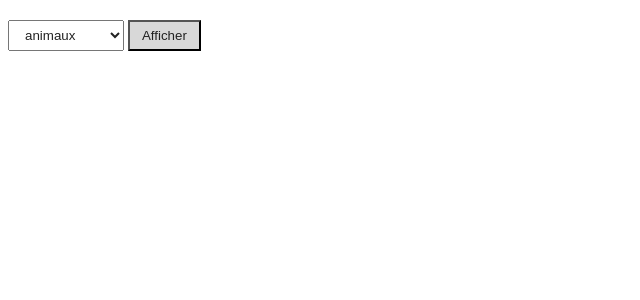
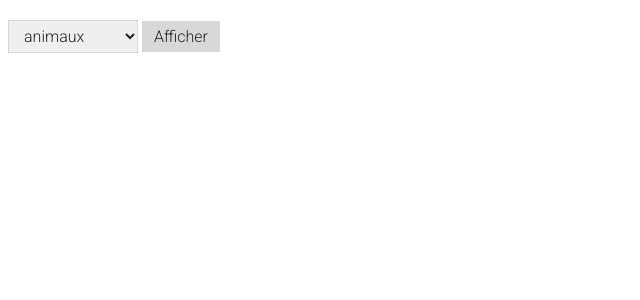
Before and after one commit to Angelisium/AFPA-TP06-PHP, a PHP site: page /photos.php in a window 1280 px wide. Shown: the top 300 px of the page, without its empty margins (0-640 px from the left). Run offline with PHP 8.4, Linux system fonts and the light colour scheme; data comes from the database, SQL or seed files in the repository.

Commit message:
Update style.css

```diff
--- a/style.css
+++ b/style.css
@@ -2,20 +2,29 @@
 
 body {
 	font-family: 'Roboto', sans-serif;
+	font-size: min(16px, 3vw);
 }
 
 .btn {
 	background-color: #d8d8d8;
 	color: #222222;
 	display: inline-block;
+	font-family: 'Roboto', sans-serif;
+	font-size: min(16px, 3vw);
 	margin: 12px auto;
 	padding: 6px 12px;
 	text-decoration: none;
+} button.btn {
+	border: 0;
 }
 
 select {
+	border: 0;
+	box-shadow: inset 0 0 1px 0px black;
 	color: #222222;
 	display: inline-block;
+	font-family: 'Roboto', sans-serif;
+	font-size: min(16px, 3vw);
 	margin: 12px auto;
 	padding: 6px 12px;
 	outline: 0;
```
